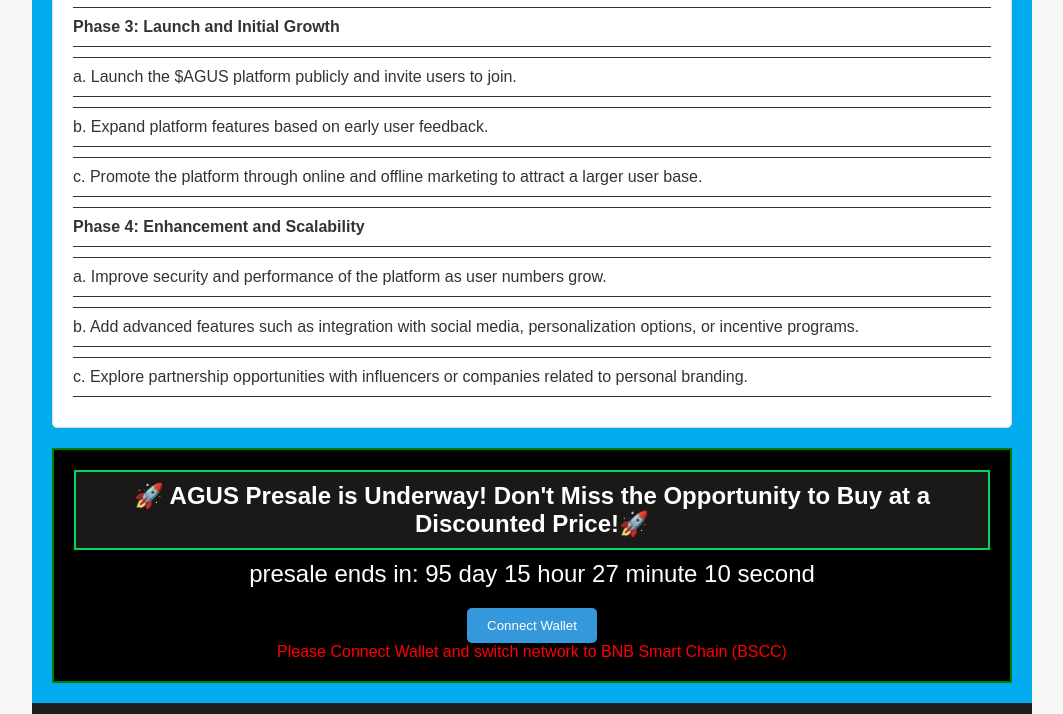
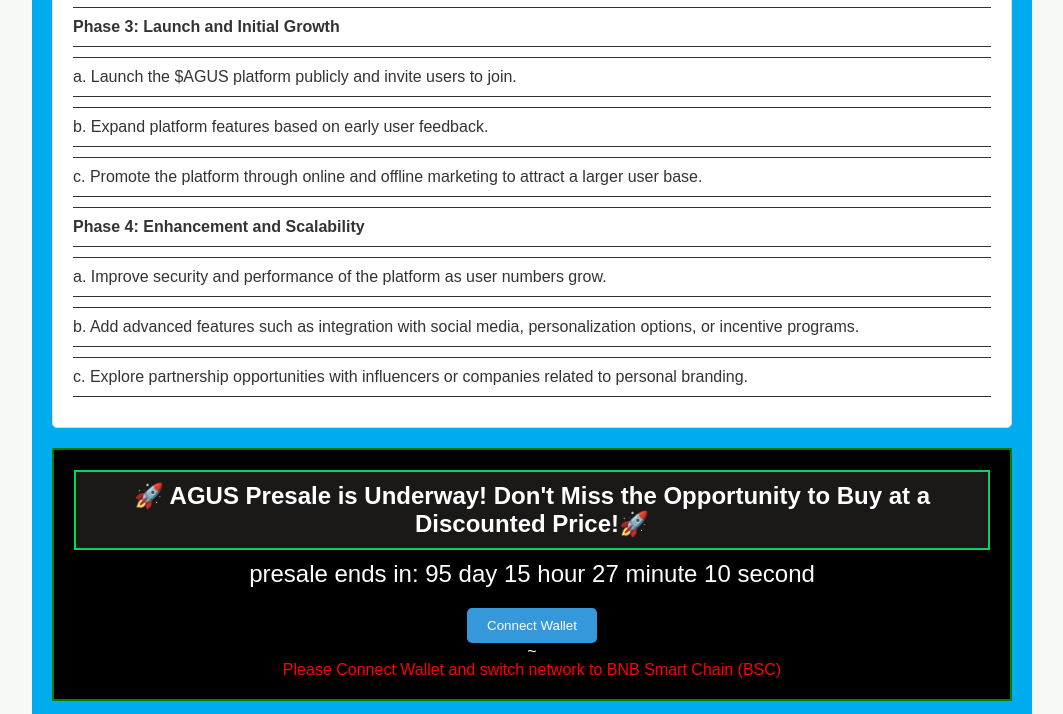
Before and after one commit to aguscryptocom/cryptoagus.github.io, a plain HTML site: page index.html in a window 1280 px wide. Shown: the part 4205-4919 px from the top of the page, without its empty margins (108-1171 px from the left). Drawn offline with Linux system fonts and the light colour scheme.

Commit message:
Update index.html

```diff
--- a/index.html
+++ b/index.html
@@ -203,7 +203,8 @@
                 </center>
                 <div class="countdown" id="countdown"></div>
                 <center><button id="connectWallet">Connect Wallet</button></center>
-                <center><p><font color="red">Please Connect Wallet and switch network to BNB Smart Chain (BSCC)</font></p></center>
+                <center><P>~</P>
+                    <p><font color="red">Please Connect Wallet and switch network to BNB Smart Chain (BSC)</font></p></center>
 
             </div>
             <section id="connectedWallet" style="display: none;">
```
